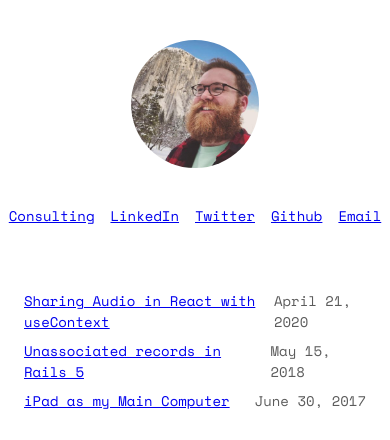
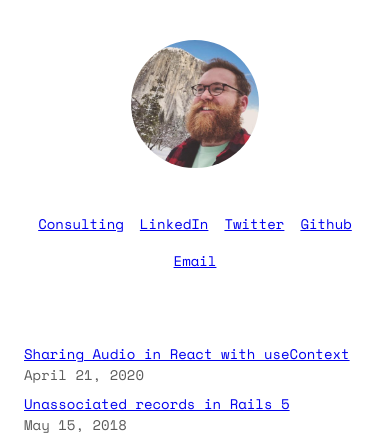
Before and after one commit to ecto/campedersen.com, a Gatsby site: page / in a window 390 px wide. Shown: the top 440 px of the page. Built offline with nearby package versions, Linux system fonts and the light colour scheme; Gatsby itself is replaced by a stand-in of ours; some packages are replaced by stand-ins of ours; a small style sheet from the web is missing.

Commit message:
fix mobile

```diff
--- a/src/components/layout.js
+++ b/src/components/layout.js
@@ -43,6 +43,12 @@ const HeaderContainer = styled.div`
   flex-direction: column;
   align-items: center;
   margin-bottom: 64px;
+`;
+
+const LinkContainer = styled.div`
+  display: flex;
+  flex-wrap: wrap;
+  justify-content: center;
 `;
 
 const FooterContainer = styled(HeaderContainer)`
@@ -110,13 +116,13 @@ const Header = () => {
         />
       </Link>
 
-      <div>
+      <LinkContainer>
         {LINKS.map((link) => (
           <NavLink target="_blank" href={link.url} key={link.url}>
             {link.name}
           </NavLink>
         ))}
-      </div>
+      </LinkContainer>
     </HeaderContainer>
   );
 };
--- a/src/pages/index.js
+++ b/src/pages/index.js
@@ -16,6 +16,10 @@ const Row = styled.div`
     span {
       opacity: 1;
     }
+  }
+
+  @media (max-width: 640px) {
+    flex-direction: column;
   }
 `;
 
```
